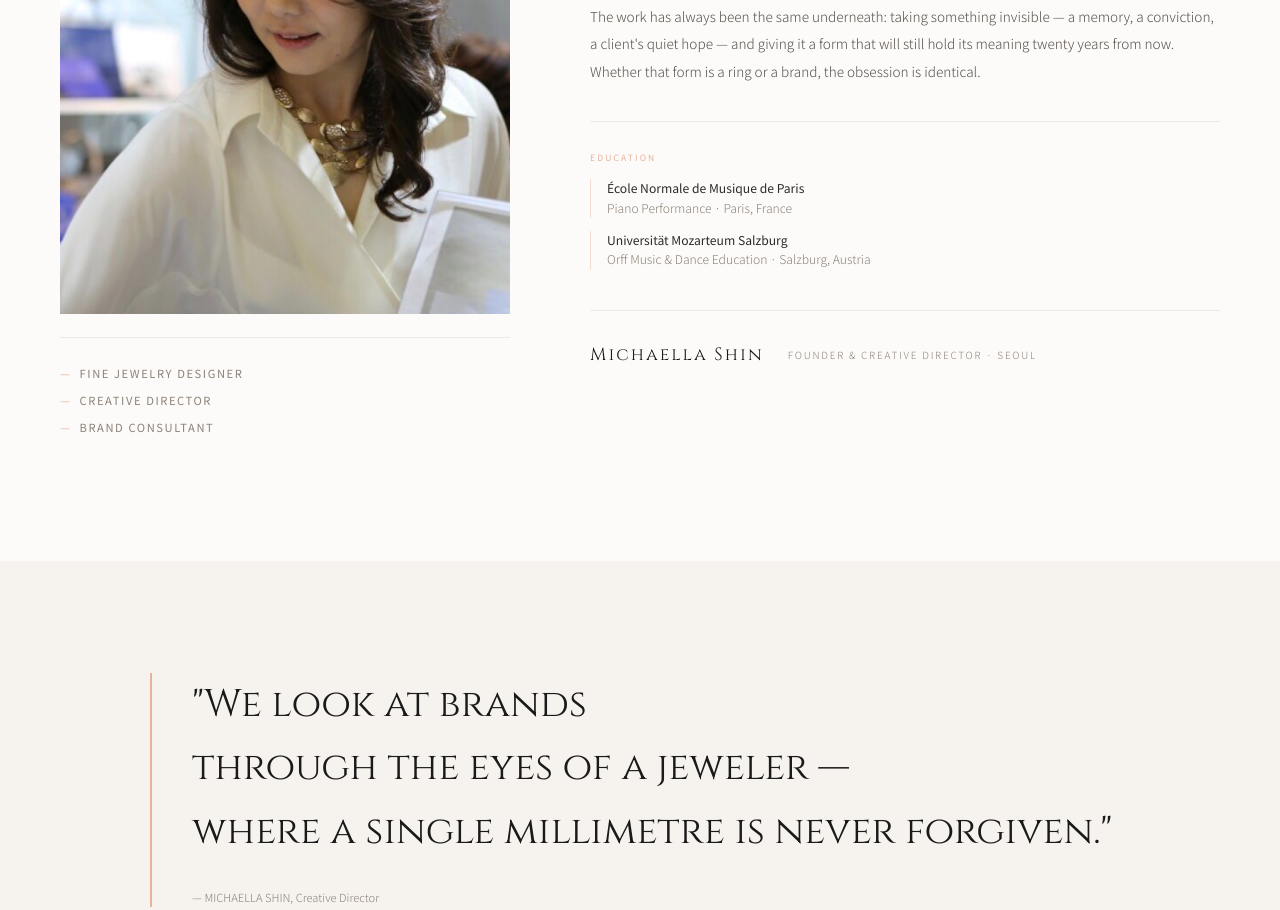
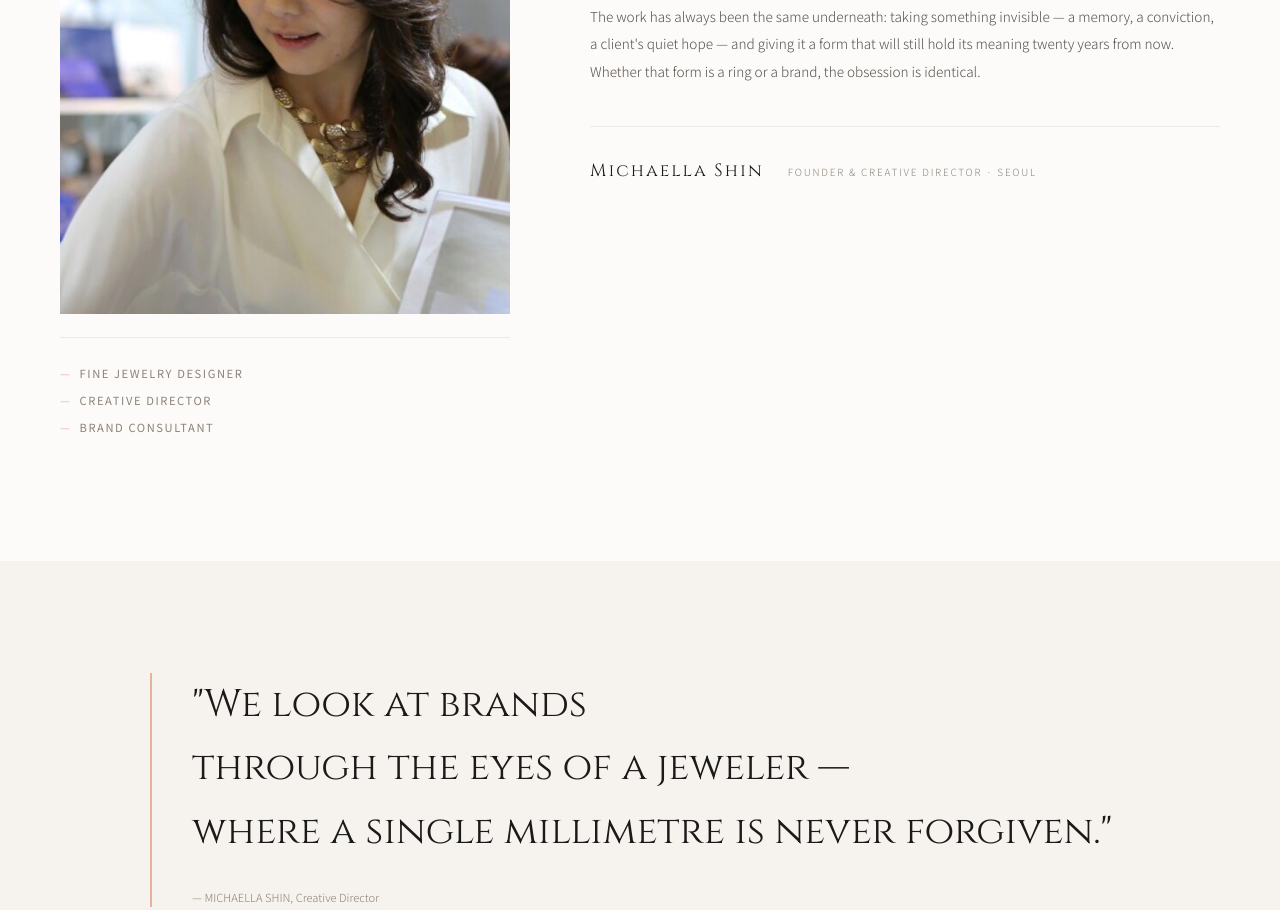
Before and after one commit to Eun2023/michaellashin, a plain HTML site: page index.html in a window 1280 px wide. Shown: the part 1460-2370 px from the top of the page. Drawn offline with Linux system fonts and the light colour scheme.

Commit message:
Update index.html

```diff
--- a/index.html
+++ b/index.html
@@ -1,3 +1,4 @@
+
 <!DOCTYPE html>
 <html lang="en">
 <head>
@@ -124,11 +125,6 @@
     .dir-roles span { color: var(--rg); margin-right: .5rem; }
     .dir-right p { font-family: 'Noto Sans KR', sans-serif; font-size: .85rem; font-weight: 300; color: #56504B; line-height: 2.05; margin-bottom: 1.5rem; }
     .dir-right p:last-of-type { margin-bottom: 0; }
-    .dir-edu { margin-top: 2.2rem; padding-top: 1.8rem; border-top: 1px solid var(--line); }
-    .edu-label { font-family: 'Noto Sans KR', sans-serif; font-size: .54rem; letter-spacing: .24em; text-transform: uppercase; color: var(--rg); margin-bottom: 1rem; display: block; }
-    .dir-edu ul { list-style: none; display: flex; flex-direction: column; gap: .8rem; }
-    .dir-edu li { font-family: 'Noto Sans KR', sans-serif; font-size: .76rem; font-weight: 300; color: var(--warm); line-height: 1.6; padding-left: 1rem; border-left: 1.5px solid rgba(229,179,155,.4); }
-    .dir-edu li strong { color: var(--char); font-weight: 400; display: block; }
     .dir-sig { margin-top: 2.5rem; padding-top: 2rem; border-top: 1px solid var(--line); display: flex; align-items: center; gap: 1.5rem; flex-wrap: wrap; }
     .sig-name { font-family: 'Cinzel', serif; font-size: 1.1rem; letter-spacing: .12em; color: var(--ink); }
     .sig-role { font-family: 'Noto Sans KR', sans-serif; font-size: .62rem; font-weight: 300; letter-spacing: .18em; text-transform: uppercase; color: var(--warm); }
@@ -391,20 +387,6 @@
           <p>
             The work has always been the same underneath: taking something invisible — a memory, a conviction, a client's quiet hope — and giving it a form that will still hold its meaning twenty years from now. Whether that form is a ring or a brand, the obsession is identical.
           </p>
-
-          <div class="dir-edu">
-            <span class="edu-label">Education</span>
-            <ul>
-              <li>
-                <strong>École Normale de Musique de Paris</strong>
-                Piano Performance · Paris, France
-              </li>
-              <li>
-                <strong>Universität Mozarteum Salzburg</strong>
-                Orff Music &amp; Dance Education · Salzburg, Austria
-              </li>
-            </ul>
-          </div>
 
           <div class="dir-sig">
             <span class="sig-name">Michaella Shin</span>
@@ -773,10 +755,10 @@
           <p class="con-sub-title">Bespoke Jewelry</p>
           <div class="con-sub-sep hide-mob"></div>
           <p class="con-sub-desc">Personal jewelry commissions<br />begin with a private consultation.</p>
-          <!-- TODO: Replace with real Kakao link -->
-          <a href="https://open.kakao.com/o/YOUR_KAKAO_LINK" target="_blank" rel="noopener" class="con-kakao">
-            <svg width="12" height="12" viewBox="0 0 24 24" fill="currentColor"><path d="M12 3C6.477 3 2 6.582 2 11c0 2.83 1.722 5.325 4.337 6.896-.174.652-.626 2.35-.717 2.714-.112.445.163.44.342.32.143-.097 1.877-1.265 2.639-1.78.447.063.905.095 1.399.095 5.523 0 10-3.582 10-8S17.523 3 12 3z"/></svg>
-            KakaoTalk
+          <!-- TODO: Replace 821000000000 with real WhatsApp number -->
+          <a href="https://wa.me/821000000000" target="_blank" rel="noopener" class="con-kakao">
+            <svg width="12" height="12" viewBox="0 0 24 24" fill="currentColor"><path d="M12.031 0C5.385 0 .012 5.37.009 12.016c-.001 2.115.548 4.178 1.59 5.998L.04 24l6.208-1.628a11.95 11.95 0 0 0 5.78 1.48h.004c6.645 0 12.017-5.372 12.02-12.018A12.02 12.02 0 0 0 12.031 0zm7.135 17.332c-.22.62-1.272 1.196-1.745 1.258-.432.056-1.028.109-3.235-.805-2.662-1.096-4.368-3.824-4.502-3.998-.135-.174-1.077-1.433-1.077-2.73 0-1.298.673-1.942.91-2.22.238-.278.52-.347.692-.347.173 0 .346.002.5.01.157.006.37-.061.579.444.22.525.945 2.302 1.028 2.476.084.174.14.378.035.603-.105.225-.157.365-.315.556-.157.19-.328.41-.475.568-.157.172-.32.359-.142.66.177.301.787 1.288 1.678 2.083 1.15.999 2.115 1.308 2.42 1.48.304.172.482.146.66-.051.178-.198.766-.893.97-1.201.205-.308.41-.256.69-.153.281.103 1.776.837 2.08 1.002.304.165.508.246.582.383.073.136.073.791-.147 1.41z"/></svg>
+            WhatsApp
           </a>
         </div>
 
@@ -967,7 +949,7 @@
           <p style="font-family:'Noto Sans KR',sans-serif;font-size:.56rem;color:var(--rg);letter-spacing:.1em;">${p.tag}</p>
           ${sfHtml}
           <div style="margin-top:2rem;display:flex;flex-direction:column;gap:.65rem;">
-            <a href="https://open.kakao.com/o/YOUR_KAKAO_LINK" target="_blank" rel="noopener" class="btn-solid" style="display:block;text-align:center;">KakaoTalk Consultation</a>
+            <a href="https://wa.me/821000000000" target="_blank" rel="noopener" class="btn-solid" style="display:block;text-align:center;">WhatsApp Consultation</a>
             <a href="#contact" onclick="closeModal()" class="btn-rg" style="display:block;text-align:center;">Email Inquiry</a>
           </div>
         </div>`;
```
